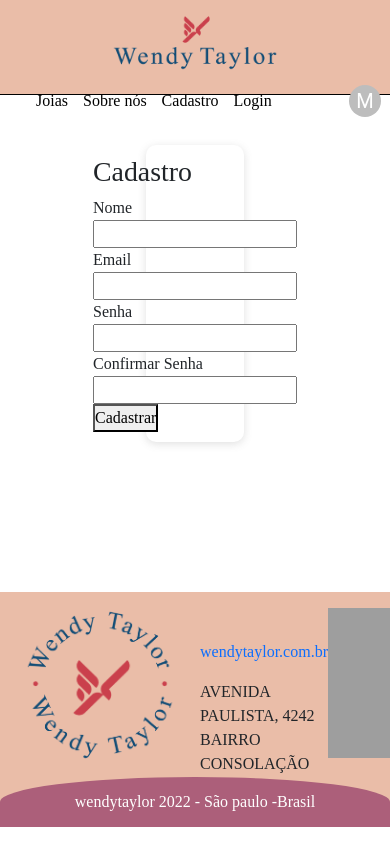
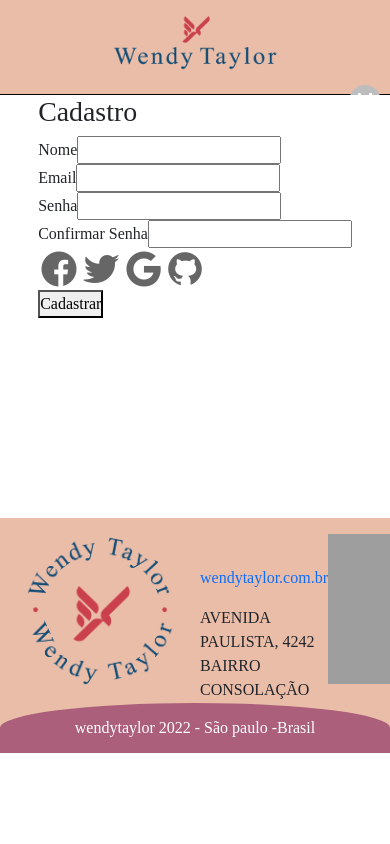
Before and after one commit to G-Ladeira/PI-React, a React (Create React App) app: page /cadastro in a window 390 px wide. Shown: the top 844 px of the page. Built offline with nearby package versions, Linux system fonts and the light colour scheme; grey boxes are pictures that could not be loaded.

Commit message:
atualizacoes cadastro (manha)

```diff
--- a/src/components/cadastroUsuario/cadastro.sass
+++ b/src/components/cadastroUsuario/cadastro.sass
@@ -6,6 +6,7 @@
     @include mixins.center
     position: relative
     top: 50px
+    webkit-box-shadow: 0px 0px 6px -1px #000000
     box-shadow: rgba(99, 99, 99, 0.2) 0px 2px 8px 0px
     border-radius: 10px
     width: 25%
@@ -19,90 +20,19 @@
     align-items: center
     gap: 10px
 
-.cadastroC__title
-    font-size: 1.5rem
-    font-weight: bold
 
-
-#textCriar
-    font-size: 1.8rem
-    color: variables.$background-font
-    padding: 0px 0px 35px 15px
-    font-weight: bold
-
-#nomeCad
-    width: 80%
-    height: 30px
-    border: none
-    border-bottom: 1px solid #534e4e
-    outline: none
-    font-weight: 600
-    color: variables.$background-font
-    padding-left: 3px
-
-
-#passwordCad
-    width: 80%
-    height: 30px
-    border: none
-    border-bottom: 1px solid #534e4e
-    outline: none
-    font-weight: 600
-    color: variables.$background-font
-    padding-left: 3px
-
-
-
-#email
-    width: 80%
-    height: 30px
-    border: none
-    border-bottom: 1px solid #534e4e
-    outline: none
-    font-weight: 600
-    color: variables.$background-font
-    padding-left: 3px
-
-
-#buttonCriar
-    cursor: pointer
-    width: 120px
-    height: 35px
-    border: none
-    border-radius: 5px
-    background: variables.$backgraund-footer
-    color: variables.$background-font
-
-#continer2
-    width: 320px
-    height: 520px
-    border-radius: 10px
-    webkit-box-shadow: 0px 0px 6px -1px #000000
-    box-shadow: 0px 0px 6px -1px #000000
-    background: #785eef
-    display: flex
-    align-items: center
-    justify-content: center
-    flex-direction: column
-    gap: 10px
-
-
-    .boxLogin
-        width: 320px
-        height: 520px
-        border-radius: 10px
-        background: variables.$background
+    @media (max-width: 768px)
+        width: 100%
+        height: 100%
+        top: 0
+        border-radius: 0
+        box-shadow: none
+        padding: 0
+        margin: 0
+        background-color: white
+        position: relative
         display: flex
         flex-direction: column
         justify-content: center
         align-items: center
         gap: 10px
-
-        .boxAccount
-            width: 80%
-            height: 360px
-            display: flex
-            flex-direction: column
-            justify-content: space-around
-            align-items: center
-            gap: 10px
--- a/src/components/cadastroUsuario/index.jsx
+++ b/src/components/cadastroUsuario/index.jsx
@@ -1,7 +1,14 @@
 import { Api, SettingsSuggestRounded } from '@mui/icons-material'
 import React, { useState } from 'react'
 import "./cadastro.sass"
+import facebook from '../../components/login/img/facebook.png'
+import google from '../../components/login/img/google.png'
+import github from '../../components/login/img/github.png'
+import twitter from '../../components/login/img/twitter.png'
 import api from "../../services/index"
+
+
+
 const CadastroUsuario = () => {
   const [nome, setNome] = useState("")
   const [email, setEmail] = useState("")
@@ -43,6 +50,13 @@ const CadastroUsuario = () => {
             <label>Confirmar Senha</label>
             <input type="password" value={confirmarSenha} onChange={(e) => setConfirmarSenha(e.target.value)} />
           </div>
+          <div className="Social">
+          <img id='img-icon' src={facebook} alt="face" />
+              <img id='img-icon' src={twitter} alt="face" />
+              <img id='img-icon' src={google} alt="face" />
+              <img id='img-icon' src={github} alt="face" />
+          </div>
+
 
           <div className="cadastro__container__form__botao">
             <button onClick={cadastrousuario}>Cadastrar</button>
```
